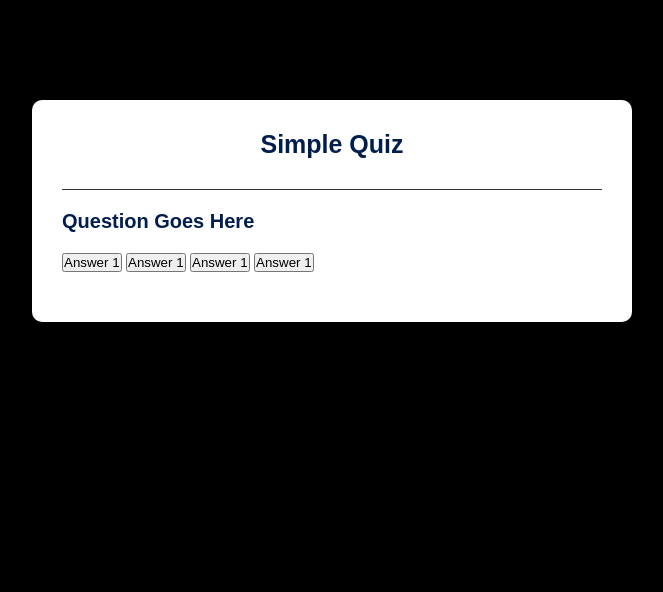
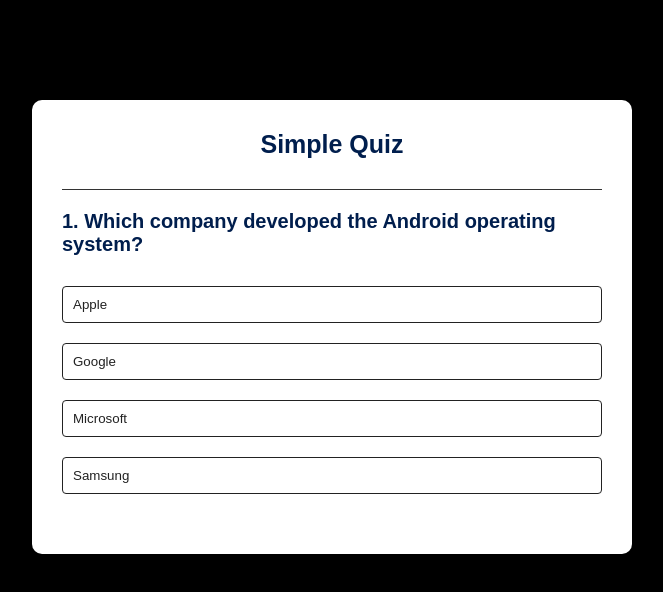
Before and after one commit to Snehdoshi/Quiz-App-Project, a plain HTML site: page index.html in a window 1280 px wide. Shown: the whole page, without its empty margins (308-971 px from the left). Drawn offline with Linux system fonts and the light colour scheme.

Commit message:
Created the Quiz app project

```diff
--- a/index.html
+++ b/index.html
@@ -3,7 +3,7 @@
 <head>
 
   <meta charset="UTF-8">
-  <meta name="viewport" content="width=], initial-scale=1.0">
+  <meta name="viewport" content="width=, initial-scale=1.0">
   <title>Quiz App</title>
 
 
@@ -15,13 +15,14 @@
   <div class="app">
     <h1>Simple Quiz</h1>
     <div class="quiz">
-      <h2 id="question">Question Goes Here</h2>
+      <h2 id="question">Question Goes Here:</h2>
       <div id="answer-buttons">
         <button class="btn">Answer 1</button>
-        <button class="btn">Answer 1</button>
-        <button class="btn">Answer 1</button>
-        <button class="btn">Answer 1</button>
+        <button class="btn">Answer 2</button>
+        <button class="btn">Answer 3</button>
+        <button class="btn">Answer 4</button>
       </div>
+      <button id="next-btn">Next</button>
     </div>
   </div>
 
--- a/script/quiz-app.js
+++ b/script/quiz-app.js
@@ -0,0 +1,148 @@
+const questions = [
+  {
+    question: "Which company developed the Android operating system?" ,
+    answers: [
+        { text: "Apple", correct: false },
+        { text: "Google", correct: true },
+        { text: "Microsoft", correct: false },
+        { text: "Samsung", correct: false }
+    ]
+  },{
+    question: "Who played the character of Iron Man in the Marvel movies?" ,
+    answers: [
+        { text: "Chris Evans", correct: false },
+        { text: "Robert Downey Jr.", correct: true },
+        { text: "Chris Hemsworth", correct: false },
+        { text: "Tom Holland", correct: false }
+    ]
+  }, {
+    question: "What is the capital city of Japan?" ,
+    answers: [
+        { text: "Tokyo", correct: true },
+        { text: "Seoul", correct: false },
+        { text: "Beijing", correct: false },
+        { text: "Bangkok", correct: false }
+    ]
+  },{
+    question: "Which planet is known as the Red Planet?" ,
+    answers: [
+        { text: "Earth", correct: false },
+        { text: "Mars", correct: true },
+        { text: "Jupiter", correct: false },
+        { text: "Saturn", correct: false }
+    ]
+  },
+  {
+    question: "What is the largest mammal in the world?" ,
+    answers: [
+        { text: "Elephant", correct: false },
+        { text: "Blue Whale", correct: true },
+        { text: "Giraffe", correct: false },
+        { text: "Great White Shark", correct: false }
+    ]
+  },{
+    question: "Which element has the chemical symbol 'O'?" ,
+    answers: [
+        { text: "Gold", correct: false },
+        { text: "Oxygen", correct: true },
+        { text: "Silver", correct: false },
+        { text: "Hydrogen", correct: false }
+    ]
+  }
+  ,{
+    question: "What is the hardest natural substance on Earth?" ,
+    answers: [
+        { text: "Gold", correct: false },
+        { text: "Diamond", correct: true },
+        { text: "Iron", correct: false },
+        { text: "Quartz", correct: false }
+    ]
+  },{
+    question: "Which gas do plants absorb from the atmosphere?" ,
+    answers: [
+        { text: "Oxygen", correct: false },
+        { text: "Carbon Dioxide", correct: true },
+        { text: "Nitrogen", correct: false },
+        { text: "Hydrogen", correct: false }
+    ]
+  }
+];
+
+const questionElement = document.getElementById("question");
+const answerButtonsElement = document.getElementById("answer-buttons");
+const nextButton = document.getElementById("next-btn");
+
+
+let currentQuestionIndex = 0;
+let score = 0;
+
+
+function startQuiz () {
+  currentQuestionIndex = 0;
+  score = 0;
+  nextButton.innerHTML = "Next";
+  showQuestion();
+}
+
+function showQuestion () {
+  let currentQuestion = questions[currentQuestionIndex];
+  let questionNo = currentQuestionIndex + 1;
+  questionElement.innerHTML = questionNo + ". " + currentQuestion.question;
+  answerButtonsElement.innerHTML = "";
+
+  currentQuestion.answers.forEach(answer => {
+    const button  =  document.createElement("button");
+    button.innerHTML = answer.text;
+    button.classList.add("btn");
+    answerButtonsElement.appendChild(button);
+    if (answer.correct) {
+      button.dataset.correct = answer.correct;
+    }
+    button.addEventListener("click", selectAnswer);
+  });
+}
+
+  function selectAnswer (e) {
+    const selectedbtn = e.target;
+    const iscorrect = selectedbtn.dataset.correct === "true";
+    if (iscorrect) {
+      selectedbtn.classList.add("correct");
+      score++;
+    } else {
+      selectedbtn.classList.add("incorrect");
+    }
+
+    Array.from(answerButtonsElement.children).forEach(button => {
+      if (button.dataset.correct === "true") {
+        button.classList.add("correct");
+      }
+      button.disabled = true;
+    });
+    nextButton.style.display = "block";
+  }
+
+  function showScore () {
+    questionElement.innerHTML = `You scored ${score} out of ${questions.length}!`;
+    answerButtonsElement.innerHTML = "";
+    nextButton.innerHTML = "Restart";
+    nextButton.style.display = "block";
+  }
+
+  function handleNextButton () {
+    currentQuestionIndex++;
+    if (currentQuestionIndex < questions.length) {
+      showQuestion();
+    } else {
+      showScore();
+    }
+  }
+
+  nextButton.addEventListener("click", () => {
+    if (currentQuestionIndex < questions.length) {
+      handleNextButton();
+    }else {
+      startQuiz();
+    }
+  });
+
+startQuiz();
--- a/styles/quiz-app.css
+++ b/styles/quiz-app.css
@@ -37,3 +37,48 @@
   font-weight: 600;
   margin-bottom: 20px;
 }
+
+.btn {
+  background: #fff;
+  color: #222;
+  font-weight: 500;
+  width: 100%;
+  border: 1px solid #222;
+  padding : 10px;
+  margin: 10px 0;
+  text-align: left;
+  border-radius: 4px;
+  cursor: pointer;
+  transition: all 0.3s;
+}
+
+.btn:hover:not([disabled]) {
+  background: #001e4d;
+  color: #fff;
+  border: 1px solid #001e4d;
+}
+.btn:disabled {
+  cursor: not-allowed;
+}
+#next-btn {
+  background: #001e4d;
+  color: #fff;
+  font-weight: 500;
+  border: 0;
+  padding: 10px;
+  cursor: pointer;
+  width: 150px;
+  margin: 20px auto 0;
+  border-radius: 4px;
+  display: none;
+}
+
+.correct {
+  background: #00ff00;
+  color: #fff;
+}
+
+.incorrect {
+  background: #ff0000;
+  color: #fff;
+}
```
